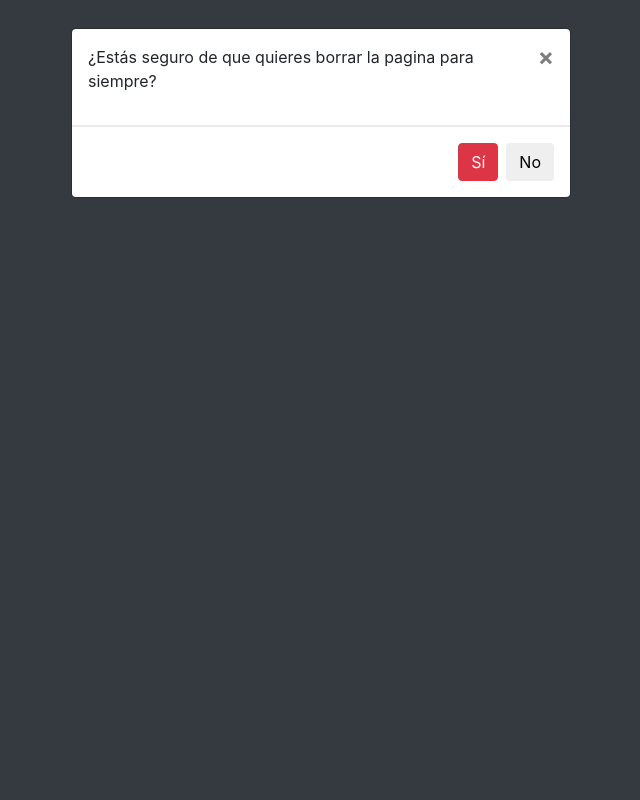
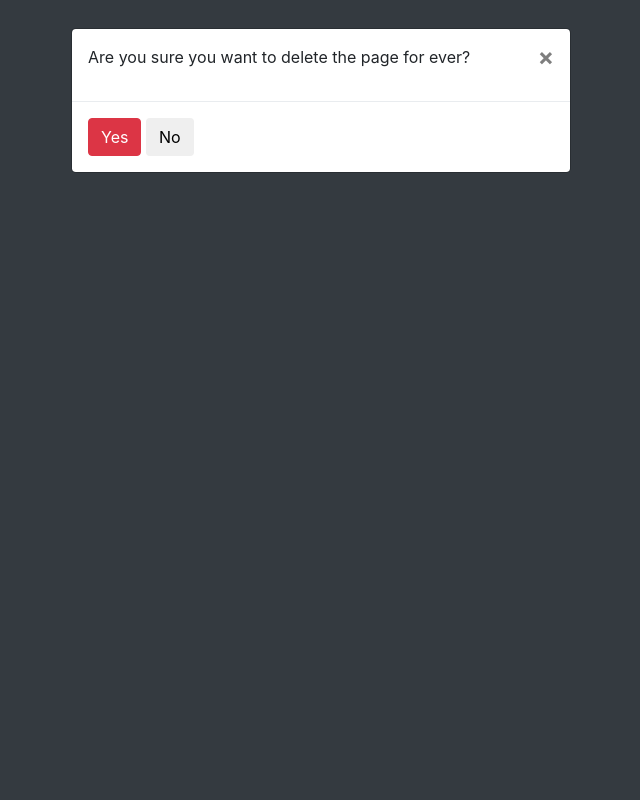
Before and after one commit to ssaprank/personal_wiki, a Django app: page / in a window 1280 px wide, after a click on "Discard article". Shown: the whole page, without its empty margins (319-959 px from the left). Run offline with Django 3.2, Linux system fonts and the light colour scheme; tables that the repository leaves empty hold one stand-in row (values such as "Sample post"); some libraries are stand-ins or nearby versions.

Commit message:
page and draft deletion via prompt

```diff
--- a/page/static/page/custom_js/index_page.js
+++ b/page/static/page/custom_js/index_page.js
@@ -45,7 +45,14 @@ $( document ).ready(function() {
 	});
 
 	$("#modal_submit_page_deletion").click(function(e) {
-		let url = $("#wip_article_select").val() + "/delete";
+		let url = '';
+
+		if ($("#wip_article_select").length > 0) {
+			url = $("#wip_article_select").val() + "/delete"
+		} else {
+			url = window.location.href + 'delete';
+		}
+
 		$.get({url: url, success: function(data) {
 			window.location.href = url;
 		}});
--- a/page/templates/page/base.html
+++ b/page/templates/page/base.html
@@ -27,7 +27,7 @@
 					{% block content %}
 					{% endblock %}
 
-					{% include "./page_deletion_modal_prompt.html" %}
+					{% include "./modals/page_deletion_modal_prompt.html" %}
 				</div>
 			</div>
 		</div>
--- a/page/templates/page/page_deletion_modal_prompt.html
+++ b/page/templates/page/modals/page_deletion_modal_prompt.html
@@ -3,11 +3,11 @@
 
     <div class="modal-content">
       <div class="modal-header">
-        <p>¿Estás seguro de que quieres borrar la pagina para siempre?</p>
+        <p>Are you sure you want to delete the page for ever?</p>
         <button type="button" class="close" data-dismiss="modal">&times;</button>
       </div>
-      <div class="modal-footer">
-        <button type="button" class="btn btn-danger" id="modal_submit_page_deletion">Sí</button>
+      <div class="modal-body">
+        <button type="button" class="btn btn-danger" id="modal_submit_page_deletion">Yes</button>
         <button type="button" class="btn btn-default" data-dismiss="modal">No</button>
       </div>
     </div>
--- a/page/templates/page/show_page.html
+++ b/page/templates/page/show_page.html
@@ -43,7 +43,7 @@
 		<a class="badge badge-secondary p-2 link-button-normal" href="{% url 'page:index' %}"><img src="{% static 'page/images/back_arrow.png' %}"/> Back to main page</a>
 	</div>
 	<div class="col-sm-2">
-		<a class="badge badge-danger p-2 link-button-delete" href="{% url 'page:delete' page_id=page_object.id %}"><img src="{% static 'page/images/delete_symbol.png' %}"/> Delete page</a>
+		<button class="btn btn-danger p-2 link-button-delete" data-toggle="modal" data-target="#page_deletion_modal_prompt"><img src="{% static 'page/images/delete_symbol.png' %}"/>Delete page</button>
 	</div>
 </div>
 {% endblock %}
```
